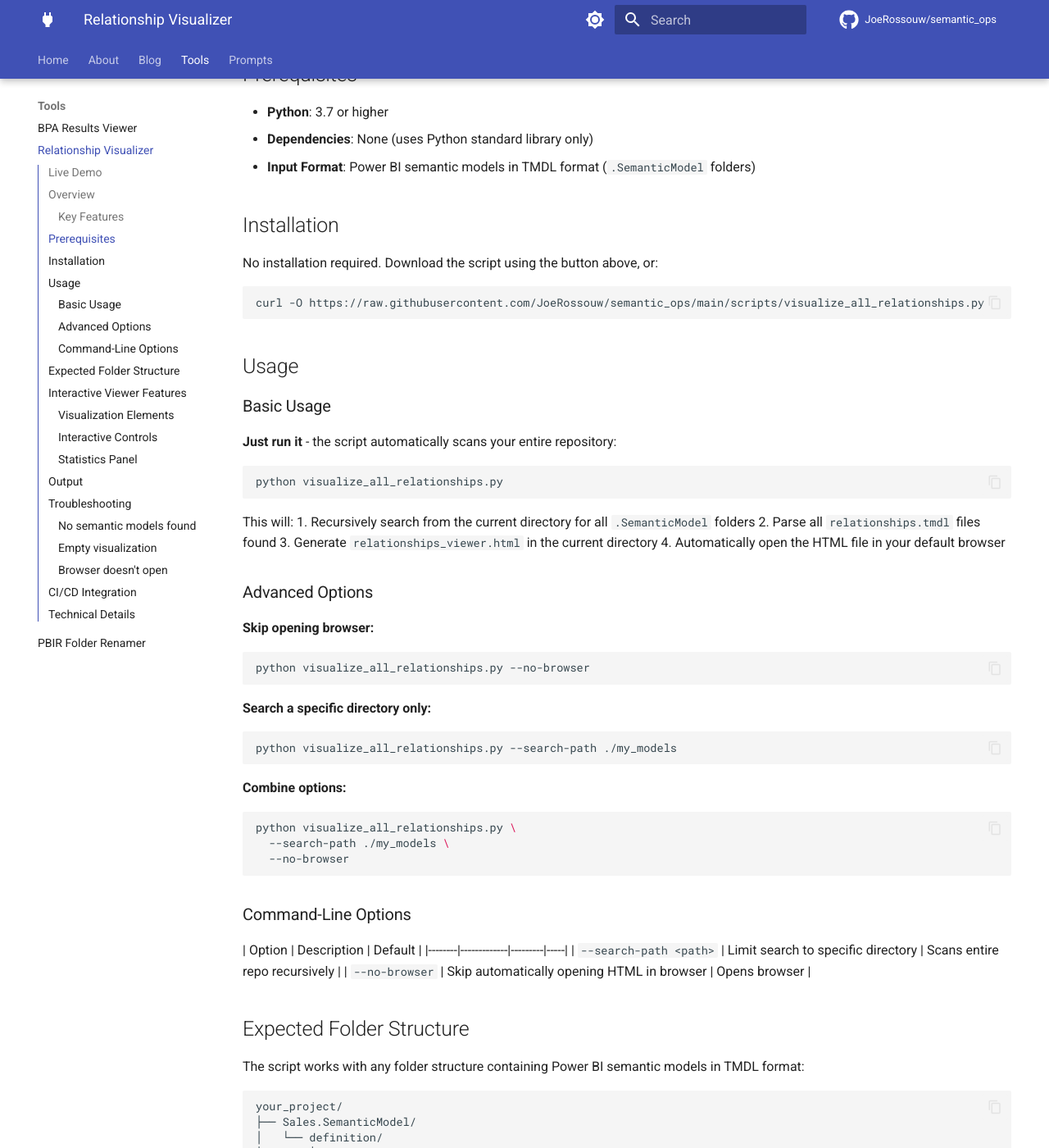
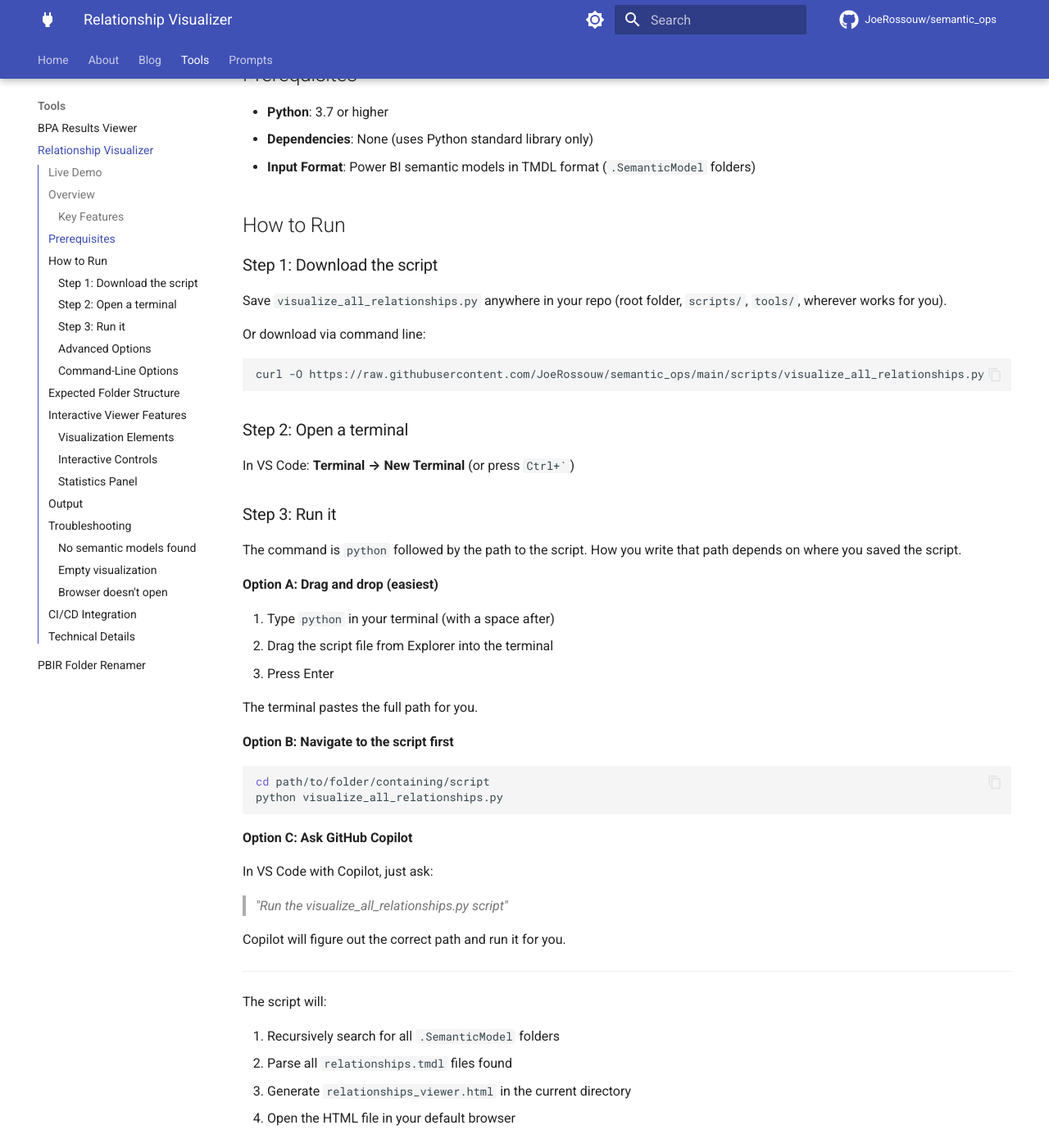
Before and after one commit to JoeRossouw/semantic_ops, an MkDocs documentation site: the page built from docs/tools/relationship-viewer-guide.md, in a window 1280 px wide and 1400 px high, scrolled down 1641 px. Shown: the whole window at 82% size. Built offline with MkDocs 1.6.1 and Material for MkDocs 9.7.7, drawn with Linux system fonts in a browser that asks for light colours; comment, search, counter and statistics services are not loaded; some of the changed text lies outside the part shown.

Commit message:
Update usage instructions and add tips for running scripts in the BPA and Relationship Viewer guides

````diff
--- a/docs/tools/relationship-viewer-guide.md
+++ b/docs/tools/relationship-viewer-guide.md
@@ -74,47 +74,68 @@ This tool scans for Power BI semantic models in TMDL format, parses relationship
 - **Dependencies**: None (uses Python standard library only)
 - **Input Format**: Power BI semantic models in TMDL format (`.SemanticModel` folders)
 
-## Installation
+## How to Run
 
-No installation required. Download the script using the button above, or:
+### Step 1: Download the script
 
+Save `visualize_all_relationships.py` anywhere in your repo (root folder, `scripts/`, `tools/`, wherever works for you).
+
+Or download via command line:
 ```bash
 curl -O https://raw.githubusercontent.com/JoeRossouw/semantic_ops/main/scripts/visualize_all_relationships.py
 ```
 
-## Usage
+### Step 2: Open a terminal
 
-### Basic Usage
+In VS Code: **Terminal → New Terminal** (or press `` Ctrl+` ``)
 
-**Just run it** - the script automatically scans your entire repository:
+### Step 3: Run it
+
+The command is `python` followed by the path to the script. How you write that path depends on where you saved the script.
+
+**Option A: Drag and drop (easiest)**
+
+1. Type `python ` in your terminal (with a space after)
+2. Drag the script file from Explorer into the terminal
+3. Press Enter
+
+The terminal pastes the full path for you.
+
+**Option B: Navigate to the script first**
 
 ```bash
+cd path/to/folder/containing/script
 python visualize_all_relationships.py
 ```
 
-This will:
-1. Recursively search from the current directory for all `.SemanticModel` folders
+**Option C: Ask GitHub Copilot**
+
+In VS Code with Copilot, just ask:
+
+> *"Run the visualize_all_relationships.py script"*
+
+Copilot will figure out the correct path and run it for you.
+
+---
+
+The script will:
+
+1. Recursively search for all `.SemanticModel` folders
 2. Parse all `relationships.tmdl` files found
 3. Generate `relationships_viewer.html` in the current directory
-4. Automatically open the HTML file in your default browser
+4. Open the HTML file in your default browser
 
 ### Advanced Options
 
-**Skip opening browser:**
 ```bash
+# Skip opening browser
 python visualize_all_relationships.py --no-browser
-```
 
-**Search a specific directory only:**
-```bash
+# Search a specific directory only
 python visualize_all_relationships.py --search-path ./my_models
-```
 
-**Combine options:**
-```bash
-python visualize_all_relationships.py \
-  --search-path ./my_models \
-  --no-browser
+# Combine options
+python visualize_all_relationships.py --search-path ./my_models --no-browser
 ```
 
 ### Command-Line Options
````
Also changed, not shown: docs/tools/bpa-viewer-guide.md (+36 -7 lines), 2 other files.
